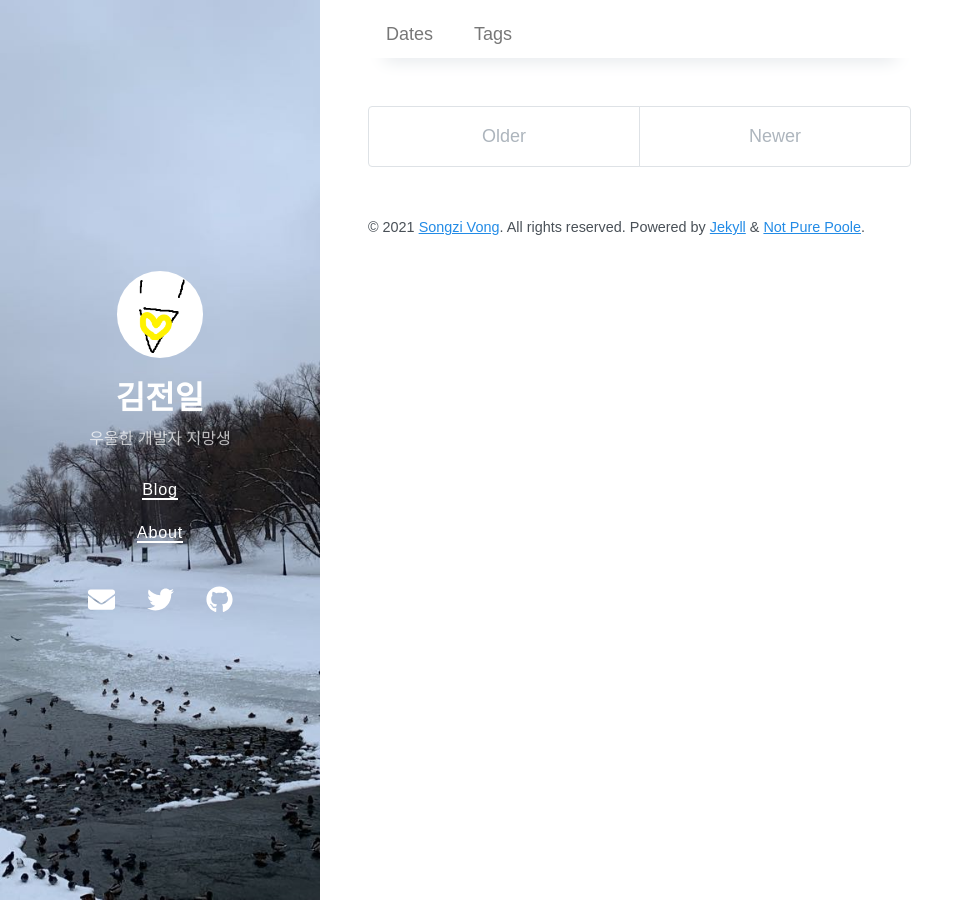
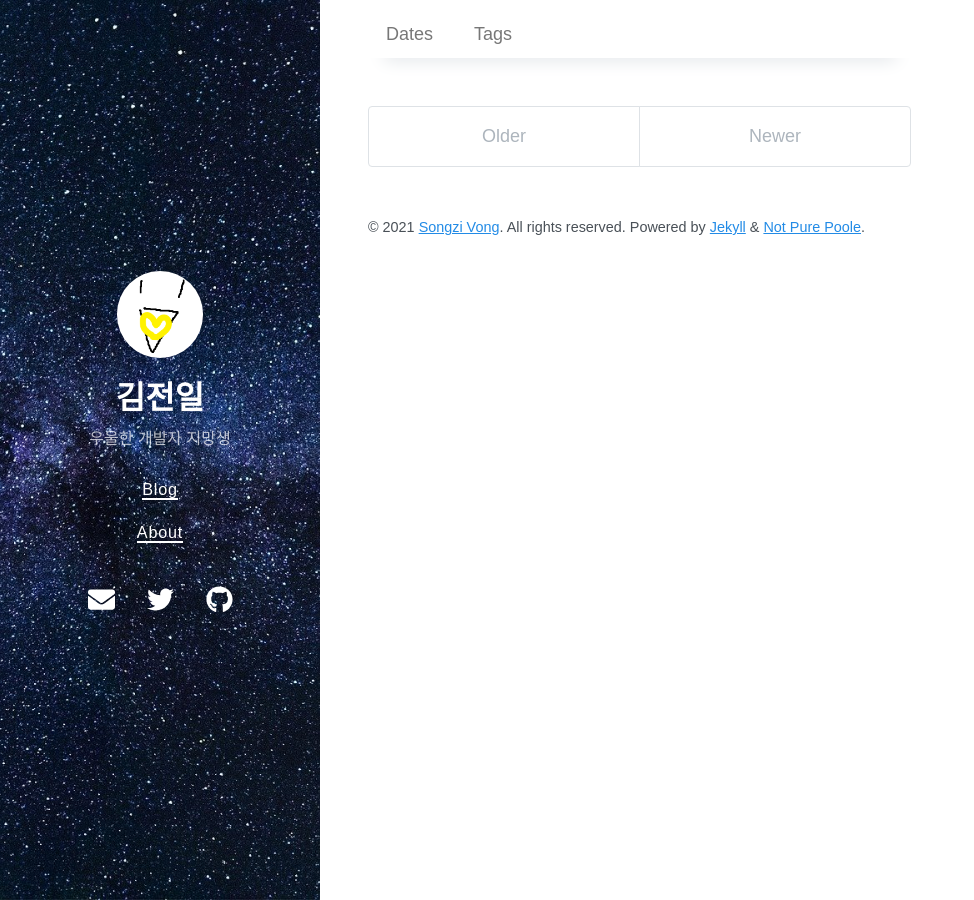
Before and after one commit to clappingmin/clappingmin.github.io, a Jekyll site: the page built from index.markdown, in a window 1280 px wide. Shown: the whole page, without its empty margins (0-974 px from the left). Built offline with Jekyll 4.4.1, drawn with Linux system fonts in a browser that asks for light colours; nearby versions of some CDN libraries; the list of posts is cut into pages by our own code.

Commit message:
배경사진 변경

```diff
--- a/_config.yml
+++ b/_config.yml
@@ -5,7 +5,7 @@ url: https://clappingmin.github.io
 avatar: /pro_heart.png
 paginate: 5
 permalink: pretty
-cover_image: /bg.jpeg
+cover_image: /milky.jpg
 
 # Gems
 plugins:
```
Also changed, not shown: milky.jpg (added).
